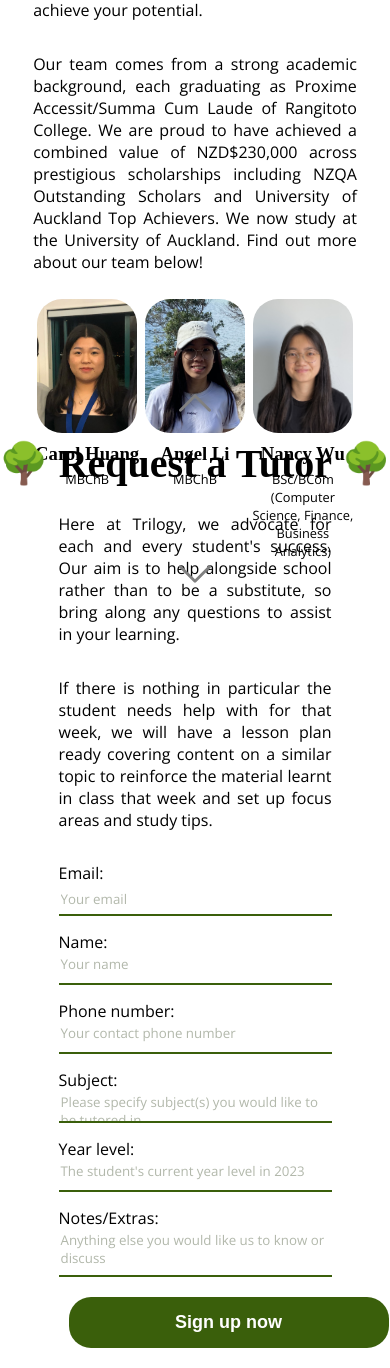
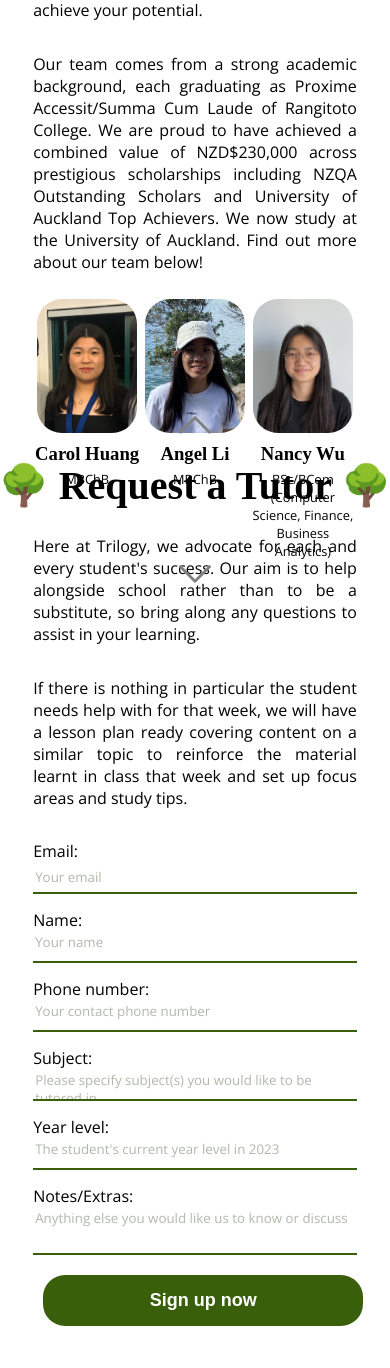
Before and after one commit to nancywu45/trilogy-tutoring, a React (Create React App) app: page / in a window 390 px wide. Shown: the part 1877-3245 px from the top of the page. After the commit the page ends 3223 px from the top, so only its background shows below. Built offline with nearby package versions, Linux system fonts and the light colour scheme; a web font is replaced by a local one.

Commit message:
added responsive width for requestatutor page

```diff
--- a/src/styles/requestatutor.css
+++ b/src/styles/requestatutor.css
@@ -50,3 +50,10 @@
   max-width: 2rem;
   margin-bottom: 1rem;
 }
+
+/* RESPONSIVE RULES */
+@media screen and (max-width: 600px) {
+  .requestatutor {
+    width: 83%;
+  }
+}
```
